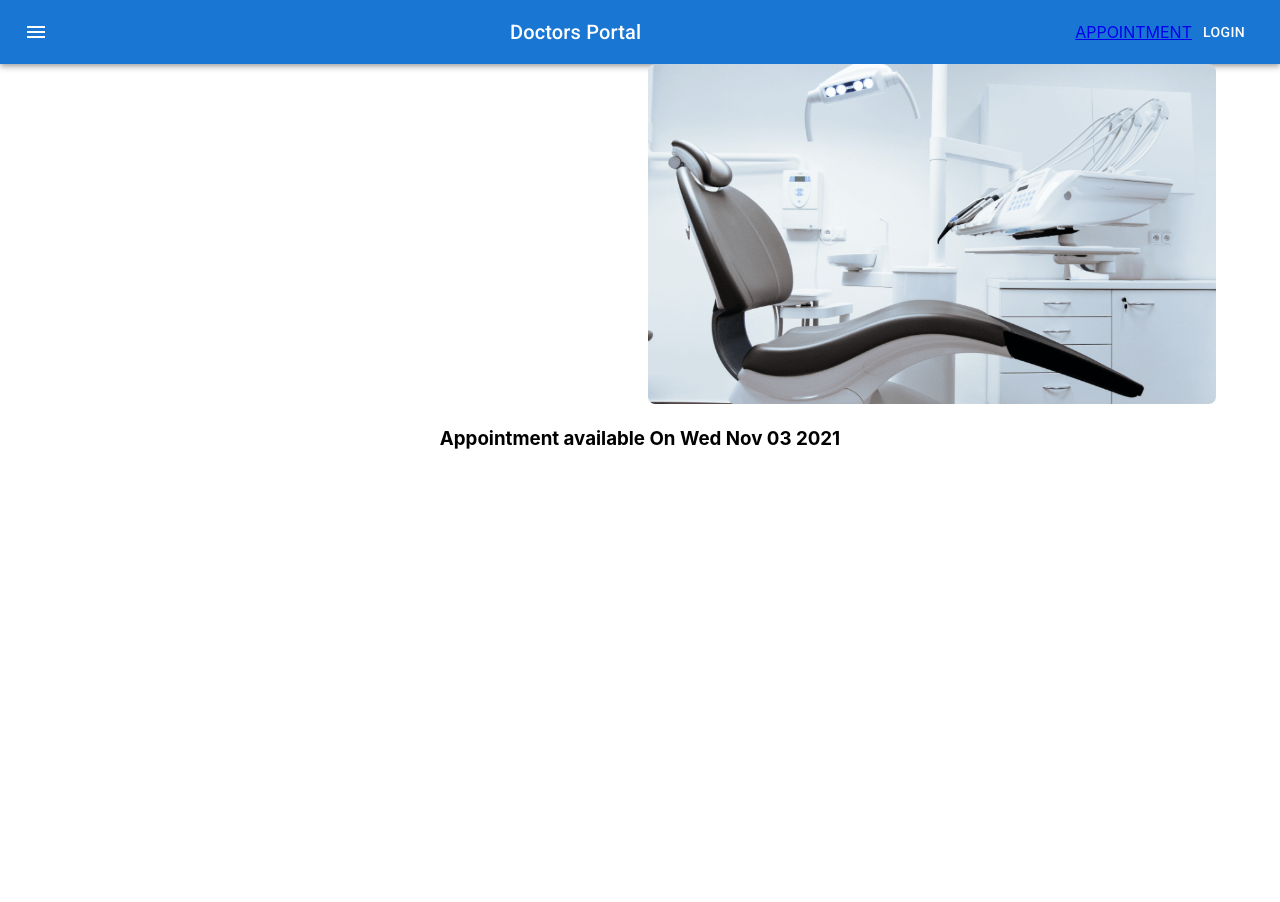
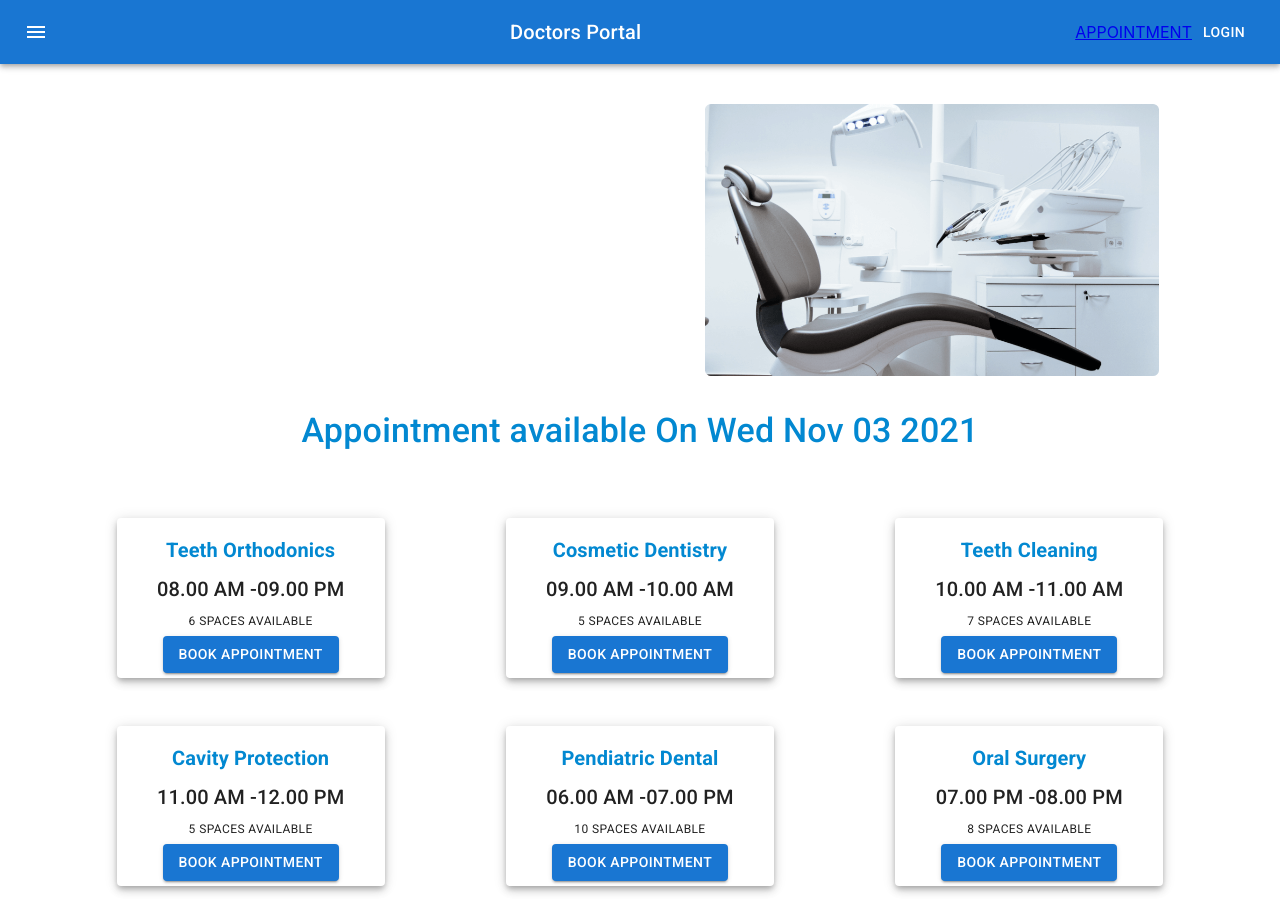
Before and after one commit to Fahid-Hossain/doctors-portal-client-side, a React (Create React App) app: page /appointment in a window 1280 px wide. Before the commit the page ends 800 px from the top, so only its background shows below. Built offline with nearby package versions, Linux system fonts and the light colour scheme.

Commit message:
mui paper use to booking data display

```diff
--- a/src/Pages/Appoinment/AppointmentHeader/AppointmentHeader.js
+++ b/src/Pages/Appoinment/AppointmentHeader/AppointmentHeader.js
@@ -5,13 +5,13 @@
 
 const AppointmentHeader = ({date,setDate}) => {
     return (
-       <Container>
+       <Container sx={{mt:5}}>
            <Grid container spacing={2}>
                <Grid item xs={12} md={6}>
                     <Calendar date={date} setDate={setDate} ></Calendar>
                </Grid>
                <Grid item xs={12} md={6}>
-                    <img style={{width: '100%',}} src={chair} alt="" />
+                    <img style={{width: '80%',}} src={chair} alt="" />
                </Grid>
            </Grid>
        </Container>
--- a/src/Pages/Appoinment/AvailableAppointment/AvailableAppointment.js
+++ b/src/Pages/Appoinment/AvailableAppointment/AvailableAppointment.js
@@ -1,10 +1,59 @@
 import React from 'react';
+import Grid from '@mui/material/Grid';
+import { Container, Typography } from '@mui/material';
+import Booking from '../Booking/Booking';
 
-const AvailableAppointment = ({date}) => {
+const bookings = [
+
+    {
+        id: 1,
+        name: "Teeth Orthodonics",
+        time: "08.00 AM -09.00 PM",
+        space: 6
+    },
+    {
+        id: 2,
+        name: "Cosmetic Dentistry",
+        time: "09.00 AM -10.00 AM",
+        space: 5
+    },
+    {
+        id: 3,
+        name: "Teeth Cleaning",
+        time: "10.00 AM -11.00 AM",
+        space: 7
+    },
+    {
+        id: 4,
+        name: "Cavity Protection",
+        time: "11.00 AM -12.00 PM",
+        space: 5
+    },
+    {
+        id: 5,
+        name: "Pendiatric Dental",
+        time: "06.00 AM -07.00 PM",
+        space: 10
+    },
+    {
+        id: 6,
+        name: "Oral Surgery",
+        time: "07.00 PM -08.00 PM",
+        space: 8
+    }
+
+]
+
+const AvailableAppointment = ({ date }) => {
     return (
-        <div>
-            <h3>Appointment available On {date.toDateString()}</h3>
-        </div>
+        <Container>
+            <Typography variant="h4" sx={{ color: 'info.main',fontWeight: "500",marginBottom: '50px',marginTop:"30px" }}>Appointment available On {date.toDateString()}</Typography>
+            <Grid container spacing={2}>
+              {
+                  bookings.map(booking=><Booking booking={booking} key={booking.id}></Booking>)
+              }
+            </Grid>
+        </Container>
     );
 };
 
--- /dev/null
+++ b/src/Pages/Appoinment/Booking/Booking.js
@@ -0,0 +1,42 @@
+import { Button, Grid, Typography } from '@mui/material';
+import React from 'react';
+import Box from '@mui/material/Box';
+import Paper from '@mui/material/Paper';
+
+const Booking = ({ booking }) => {
+    const { name, time, space } = booking;
+    return (
+        <Grid item xs={12} sm={6} md={4}>
+            <Box
+                sx={{
+                    display: 'flex',
+                    justifyContent: 'center',
+                    flexWrap: 'wrap',
+                    '& > :not(style)': {
+                        m: 2,
+                        width: 268,
+                        height: 128
+
+
+                    },
+                }}
+            >
+
+                <Paper elevation={5} sx={{py:2}}>
+                    <Typography  sx={{ color: 'info.main',fontWeight: "600" }} variant="h6" gutterBottom component="div">
+                        {name}
+                    </Typography>
+                    <Typography variant="h6" gutterBottom component="div">
+                        {time}
+                    </Typography>
+                    <Typography variant="caption" display="block" gutterBottom>
+                        {space} SPACES AVAILABLE
+                    </Typography>
+                    <Button variant="contained">Book Appointment</Button>
+                </Paper>
+            </Box>
+        </Grid>
+    );
+};
+
+export default Booking;
--- a/src/Pages/Shared/Calendar/Calendar.js
+++ b/src/Pages/Shared/Calendar/Calendar.js
@@ -1,6 +1,5 @@
 import React from 'react';
 import { LocalizationProvider, StaticDatePicker } from '@mui/lab';
-import isWeekend from 'date-fns/isWeekend';
 import TextField from '@mui/material/TextField';
 import AdapterDateFns from '@mui/lab/AdapterDateFns';
 
```
